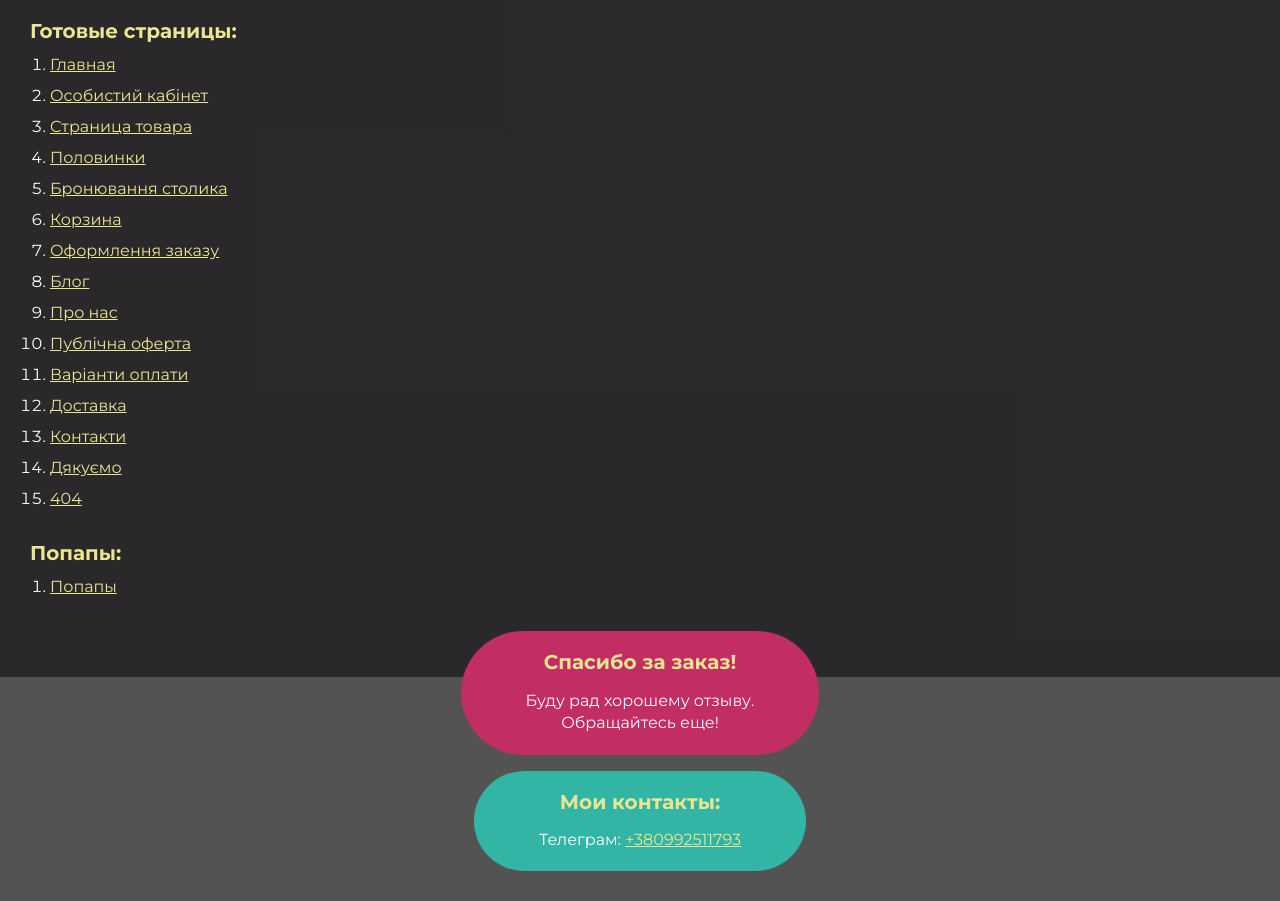
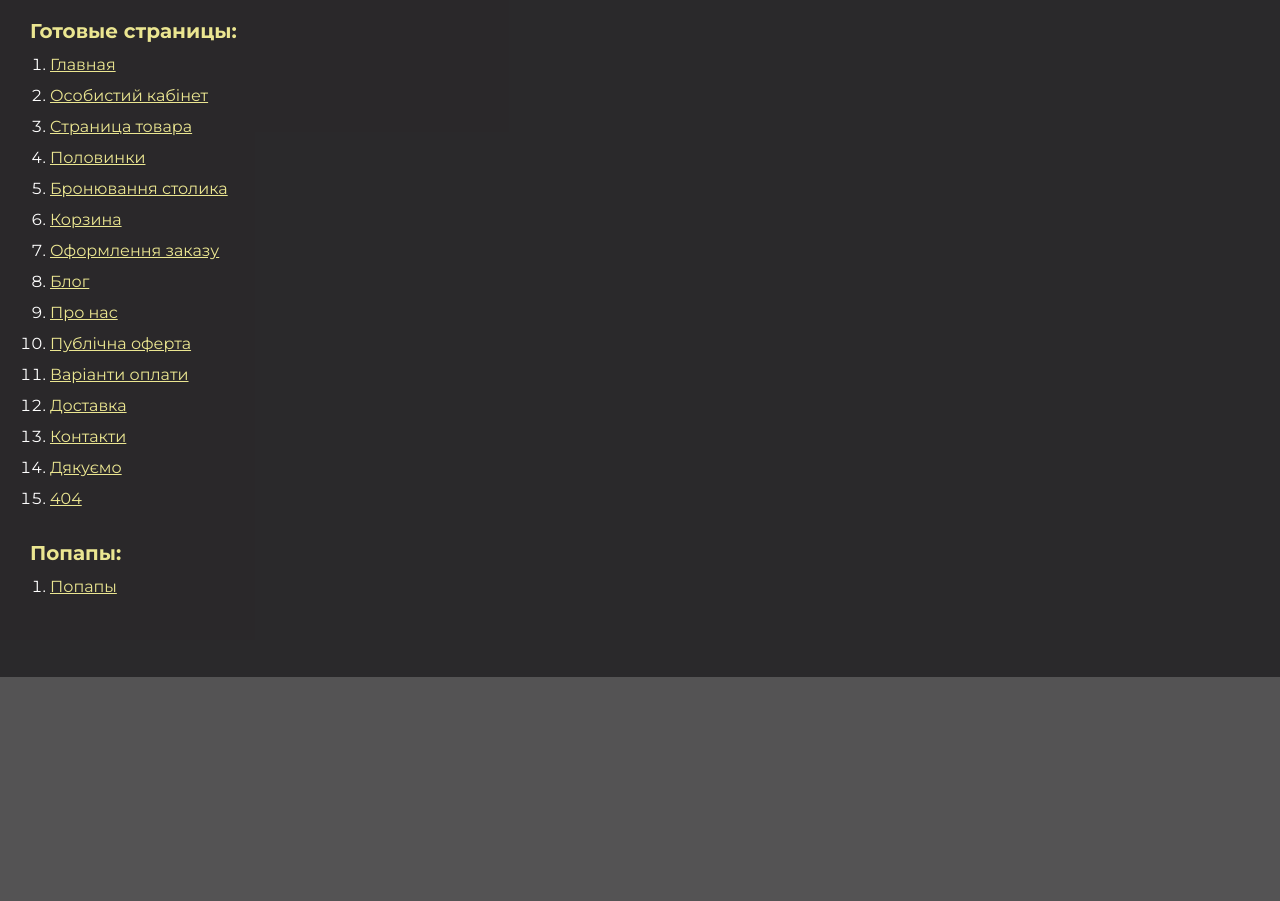
Before and after one commit to TihimVecherom/GRILLA, a plain HTML site: page index.html in a window 1280 px wide. Shown: the part 123-1024 px from the top of the page. After the commit the page ends 800 px from the top, so only its background shows below. Drawn offline with Linux system fonts and the light colour scheme.

Commit message:
Update index.html

```diff
--- a/index.html
+++ b/index.html
@@ -36,15 +36,7 @@
 		<ol class="rootpage__list">
 			<li><a target="_blank" href="popups.html">Попапы</a></li>
 		</ol>
-		<div class="rootpage__tnx">
-			<h2>Спасибо за заказ!</h2>
-			<p>Буду рад хорошему отзыву.</p>
-			<p>Обращайтесь еще!</p>
-		</div>
-		<div class="rootpage__contacts">
-			<h2>Мои контакты:</h2>
-			<p>Телеграм: <a href="tel:+380992511793">+380992511793</a></p>
-		</div>
+
 	</div>
 </body>
 <style>
```
